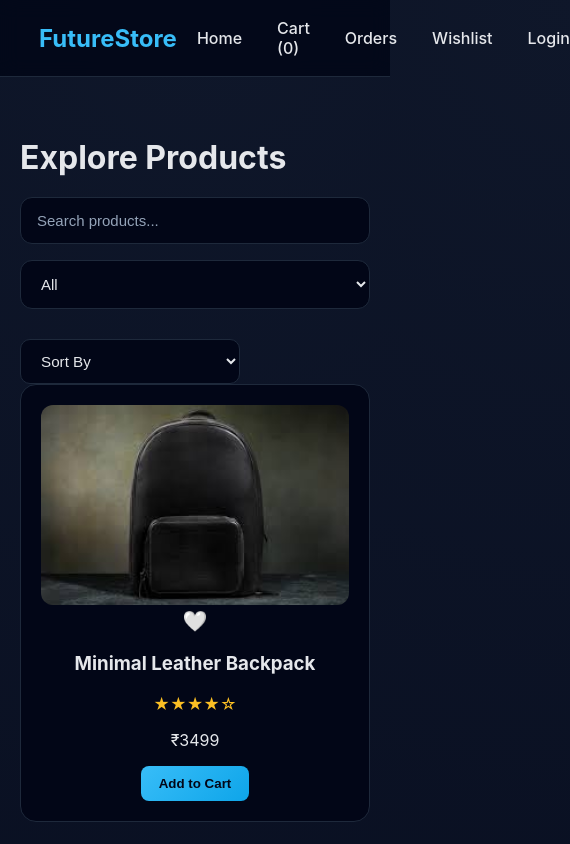
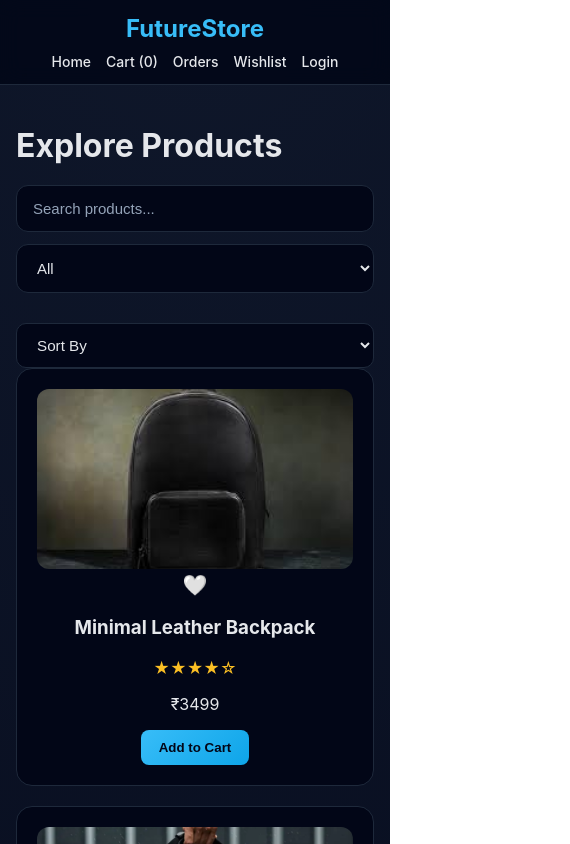
Before and after one commit to aKshaykumarsingh1501/FUTURE_FS_02, a React (Vite) app: page / in a window 390 px wide. Shown: the top 844 px of the page, 570 px wide, since content can reach past the window. Built offline with nearby package versions, Linux system fonts and the light colour scheme.

Commit message:
initial commit

```diff
--- a/src/index.css
+++ b/src/index.css
@@ -429,3 +429,121 @@ button {
     width: 100%;
   }
 }
+/* ================= RESPONSIVE FIX ================= */
+
+/* TABLETS */
+@media (max-width: 1024px) {
+  .navbar {
+    padding: 14px 20px;
+  }
+
+  .container {
+    max-width: 100%;
+    padding: 20px;
+  }
+
+  .product-details {
+    padding: 30px 20px;
+    gap: 30px;
+  }
+
+  .image-section {
+    max-width: 100%;
+    flex: unset;
+  }
+}
+
+/* MOBILES */
+@media (max-width: 600px) {
+  .navbar {
+    flex-direction: column;
+    gap: 12px;
+    align-items: flex-start;
+  }
+
+  .grid {
+    grid-template-columns: 1fr;
+  }
+
+  .product-details {
+    flex-direction: column;
+  }
+
+  .thumbs {
+    justify-content: center;
+    flex-wrap: wrap;
+  }
+
+  .checkout-card,
+  .login-container,
+  .success-card {
+    margin: 20px;
+  }
+}
+/* ===== FINAL RESPONSIVE FIX ===== */
+
+/* GLOBAL MOBILE RESET */
+@media (max-width: 768px) {
+  body {
+    overflow-x: hidden;
+  }
+
+  .container {
+    width: 100%;
+    max-width: 100%;
+    padding: 20px 16px;
+  }
+}
+
+/* NAVBAR FIX */
+@media (max-width: 768px) {
+  .navbar {
+    padding: 14px 16px;
+    flex-wrap: wrap;
+    row-gap: 10px;
+  }
+
+  .navbar h2 {
+    width: 100%;
+    text-align: center;
+  }
+
+  .navbar div {
+    width: 100%;
+    display: flex;
+    justify-content: center;
+    flex-wrap: wrap;
+    gap: 14px;
+  }
+
+  .navbar a {
+    margin-left: 0;
+    font-size: 14px;
+  }
+}
+
+/* FILTER BAR FIX */
+@media (max-width: 768px) {
+  .filter-bar {
+    flex-direction: column;
+    gap: 12px;
+  }
+
+  .search-input,
+  .category-select,
+  .sort-select {
+    width: 100%;
+  }
+}
+
+/* PRODUCT GRID FIX */
+@media (max-width: 600px) {
+  .grid {
+    grid-template-columns: 1fr;
+    gap: 20px;
+  }
+
+  .product-card img {
+    height: 180px;
+  }
+}
```
